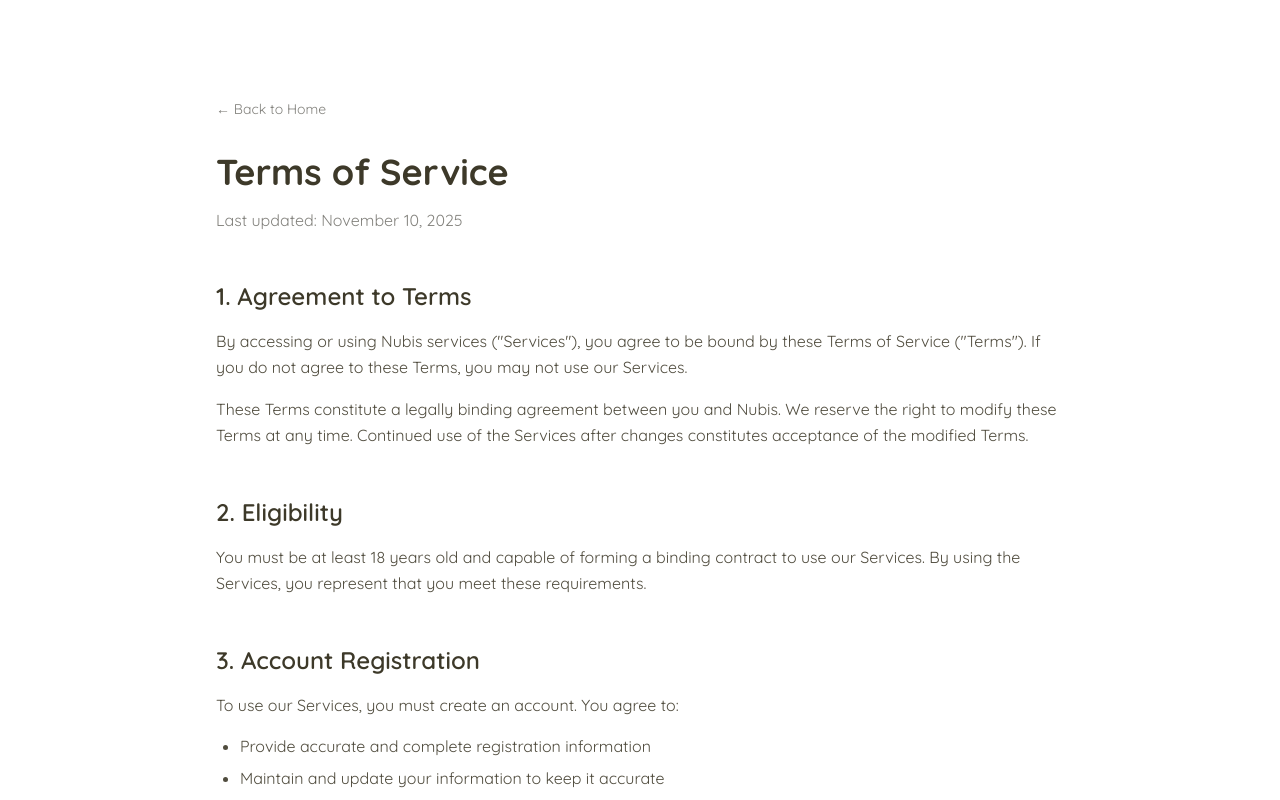
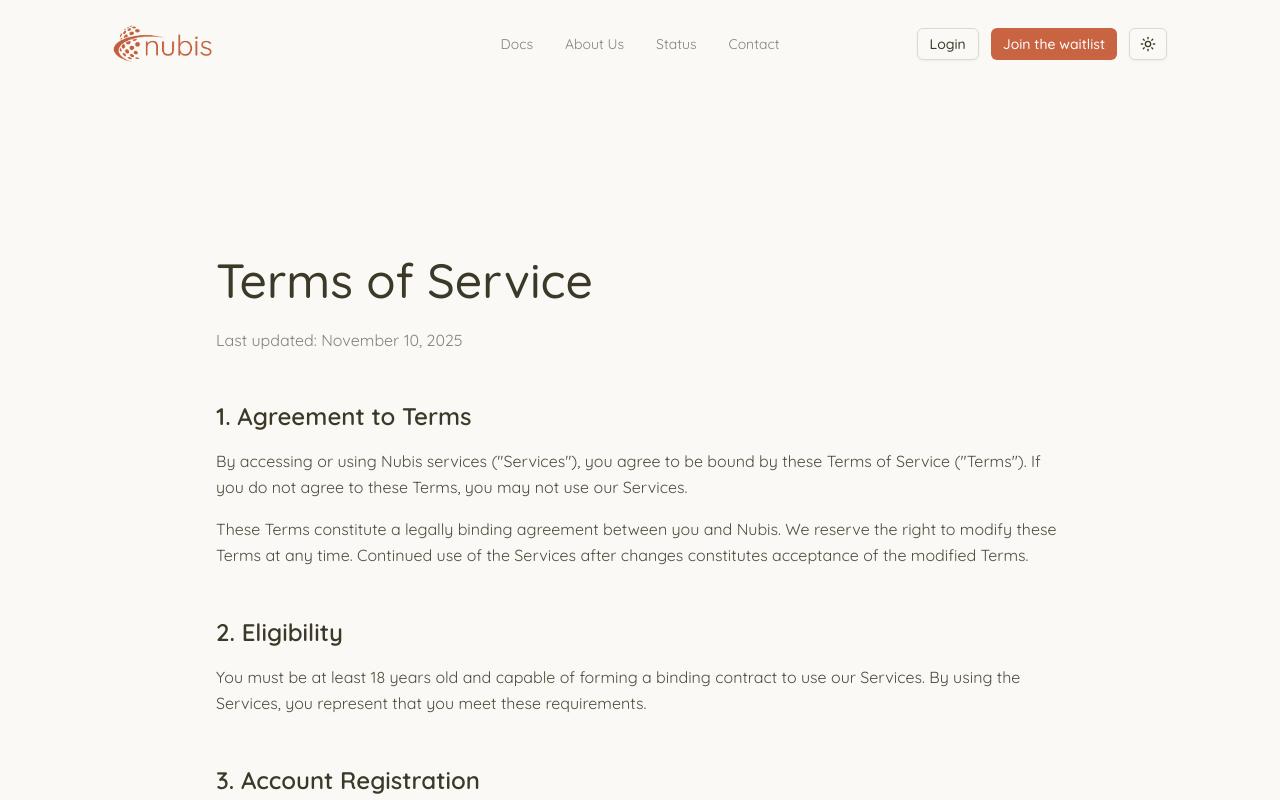
Before and after one commit to dataplug14/landv3, a Next.js app: page /terms in a window 1280 px wide. Shown: the top 800 px of the page. Built offline with nearby package versions, Linux system fonts and the light colour scheme.

Commit message:
Refactor legal pages to use shared header and footer components
Updated the Acceptable Use Policy, Privacy Policy, and Terms of Service pages to incorporate a consistent layout with a shared HeroHeader and FooterSection. Adjusted page titles for improved clarity and consistency.

```diff
--- a/app/acceptable-use/page.tsx
+++ b/app/acceptable-use/page.tsx
@@ -1,28 +1,25 @@
-import Link from 'next/link'
+import { HeroHeader } from '@/components/header'
+import FooterSection from '@/components/footer'
 import { Metadata } from 'next'
 
 export const metadata: Metadata = {
-  title: 'Acceptable Use Policy - Nubis',
+  title: 'Acceptable Use Policy | Nubis',
   description: 'Acceptable Use Policy for Nubis cloud platform',
 }
 
 export default function AcceptableUsePolicy() {
   return (
-    <div className="min-h-screen bg-white dark:bg-background">
-      <div className="mx-auto max-w-4xl px-6 py-16 sm:py-24">
-        <div className="mb-8">
-          <Link
-            href="/"
-            className="text-sm text-muted-foreground hover:text-primary duration-150"
-          >
-            ← Back to Home
-          </Link>
-        </div>
+    <>
+      <HeroHeader />
+      <main className="min-h-screen pt-24 md:pt-32">
+        <section className="py-16 md:py-32">
+          <div className="mx-auto max-w-4xl px-6">
+            <div className="space-y-6 mb-12">
+              <h1 className="text-4xl font-medium lg:text-5xl">Acceptable Use Policy</h1>
+              <p className="text-muted-foreground">Last updated: November 10, 2025</p>
+            </div>
 
-        <h1 className="text-4xl font-bold mb-4">Acceptable Use Policy</h1>
-        <p className="text-muted-foreground mb-12">Last updated: November 10, 2025</p>
-
-        <div className="prose prose-slate dark:prose-invert max-w-none">
+            <div className="prose prose-slate dark:prose-invert max-w-none">
           <section className="mb-12">
             <h2 className="text-2xl font-semibold mb-4">1. Purpose</h2>
             <p className="mb-4 leading-relaxed text-foreground/90">
@@ -210,8 +207,11 @@ export default function AcceptableUsePolicy() {
               Website: <a href="https://usenubis.com/contact" className="text-primary hover:underline">https://usenubis.com/contact</a>
             </p>
           </section>
-        </div>
-      </div>
-    </div>
+            </div>
+          </div>
+        </section>
+    </main>
+    <FooterSection />
+  </>
   )
 }
--- a/app/privacy/page.tsx
+++ b/app/privacy/page.tsx
@@ -1,28 +1,25 @@
-import Link from 'next/link'
+import { HeroHeader } from '@/components/header'
+import FooterSection from '@/components/footer'
 import { Metadata } from 'next'
 
 export const metadata: Metadata = {
-  title: 'Privacy Policy - Nubis',
+  title: 'Privacy Policy | Nubis',
   description: 'Privacy Policy for Nubis cloud platform',
 }
 
 export default function PrivacyPolicy() {
   return (
-    <div className="min-h-screen bg-white dark:bg-background">
-      <div className="mx-auto max-w-4xl px-6 py-16 sm:py-24">
-        <div className="mb-8">
-          <Link
-            href="/"
-            className="text-sm text-muted-foreground hover:text-primary duration-150"
-          >
-            ← Back to Home
-          </Link>
-        </div>
+    <>
+      <HeroHeader />
+      <main className="min-h-screen pt-24 md:pt-32">
+        <section className="py-16 md:py-32">
+          <div className="mx-auto max-w-4xl px-6">
+            <div className="space-y-6 mb-12">
+              <h1 className="text-4xl font-medium lg:text-5xl">Privacy Policy</h1>
+              <p className="text-muted-foreground">Last updated: November 10, 2025</p>
+            </div>
 
-        <h1 className="text-4xl font-bold mb-4">Privacy Policy</h1>
-        <p className="text-muted-foreground mb-12">Last updated: November 10, 2025</p>
-
-        <div className="prose prose-slate dark:prose-invert max-w-none">
+            <div className="prose prose-slate dark:prose-invert max-w-none">
           <section className="mb-12">
             <h2 className="text-2xl font-semibold mb-4">1. Introduction</h2>
             <p className="mb-4 leading-relaxed text-foreground/90">
@@ -176,8 +173,11 @@ export default function PrivacyPolicy() {
               Website: <a href="https://usenubis.com/contact" className="text-primary hover:underline">https://usenubis.com/contact</a>
             </p>
           </section>
-        </div>
-      </div>
-    </div>
+            </div>
+          </div>
+        </section>
+    </main>
+    <FooterSection />
+  </>
   )
 }
--- a/app/terms/page.tsx
+++ b/app/terms/page.tsx
@@ -1,28 +1,25 @@
-import Link from 'next/link'
+import { HeroHeader } from '@/components/header'
+import FooterSection from '@/components/footer'
 import { Metadata } from 'next'
 
 export const metadata: Metadata = {
-  title: 'Terms of Service - Nubis',
+  title: 'Terms of Service | Nubis',
   description: 'Terms of Service for Nubis cloud platform',
 }
 
 export default function TermsOfService() {
   return (
-    <div className="min-h-screen bg-white dark:bg-background">
-      <div className="mx-auto max-w-4xl px-6 py-16 sm:py-24">
-        <div className="mb-8">
-          <Link
-            href="/"
-            className="text-sm text-muted-foreground hover:text-primary duration-150"
-          >
-            ← Back to Home
-          </Link>
-        </div>
+    <>
+      <HeroHeader />
+      <main className="min-h-screen pt-24 md:pt-32">
+        <section className="py-16 md:py-32">
+          <div className="mx-auto max-w-4xl px-6">
+            <div className="space-y-6 mb-12">
+              <h1 className="text-4xl font-medium lg:text-5xl">Terms of Service</h1>
+              <p className="text-muted-foreground">Last updated: November 10, 2025</p>
+            </div>
 
-        <h1 className="text-4xl font-bold mb-4">Terms of Service</h1>
-        <p className="text-muted-foreground mb-12">Last updated: November 10, 2025</p>
-
-        <div className="prose prose-slate dark:prose-invert max-w-none">
+            <div className="prose prose-slate dark:prose-invert max-w-none">
           <section className="mb-12">
             <h2 className="text-2xl font-semibold mb-4">1. Agreement to Terms</h2>
             <p className="mb-4 leading-relaxed text-foreground/90">
@@ -233,8 +230,11 @@ export default function TermsOfService() {
               Website: <a href="https://usenubis.com/contact" className="text-primary hover:underline">https://usenubis.com/contact</a>
             </p>
           </section>
-        </div>
-      </div>
-    </div>
+            </div>
+          </div>
+        </section>
+    </main>
+    <FooterSection />
+  </>
   )
 }
```
